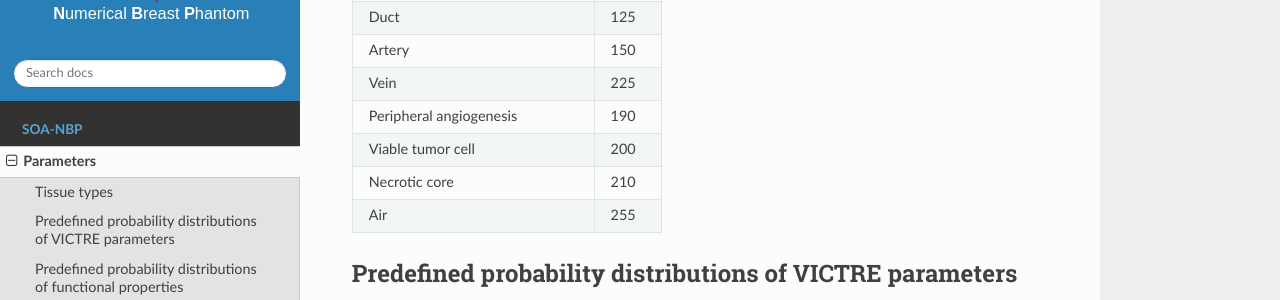
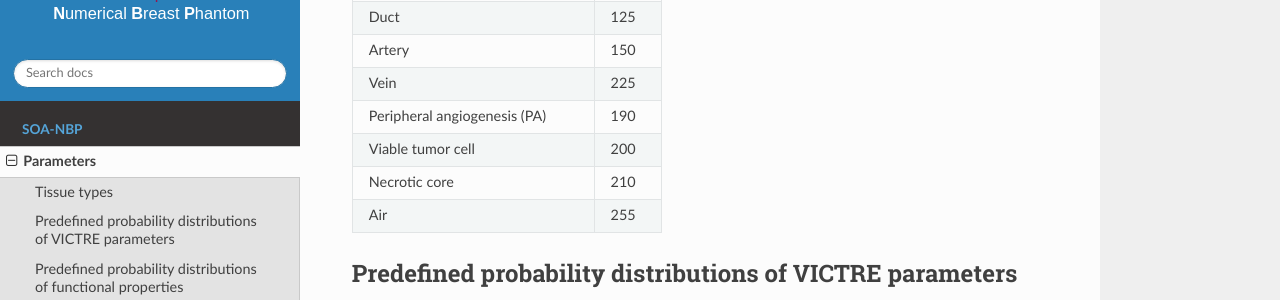
Before and after one commit to seonyeong-park/soa-nbp-tutorial, a Sphinx documentation site: the page built from docs/source/soa-nbp/parameters.rst, in a window 1280 px wide and 900 px high, scrolled down 361 px. Shown: the part 151-451 px from the top of the window. Built offline with Sphinx 7.4.7 and the Read the Docs theme 2.0.0, drawn with Linux system fonts in a browser that asks for light colours; pages that are not in the unit, such as notebooks, are missing from menus.

```diff
--- a/docs/source/soa-nbp/parameters.rst
+++ b/docs/source/soa-nbp/parameters.rst
@@ -29,7 +29,7 @@ Tissue types
 +-----------------------------------+-------+
 | Vein                              | 225   |
 +-----------------------------------+-------+
-| Peripheral angiogenesis           | 190   |
+| Peripheral angiogenesis (PA)      | 190   |
 +-----------------------------------+-------+
 | Viable tumor cell                 | 200   |
 +-----------------------------------+-------+
```
